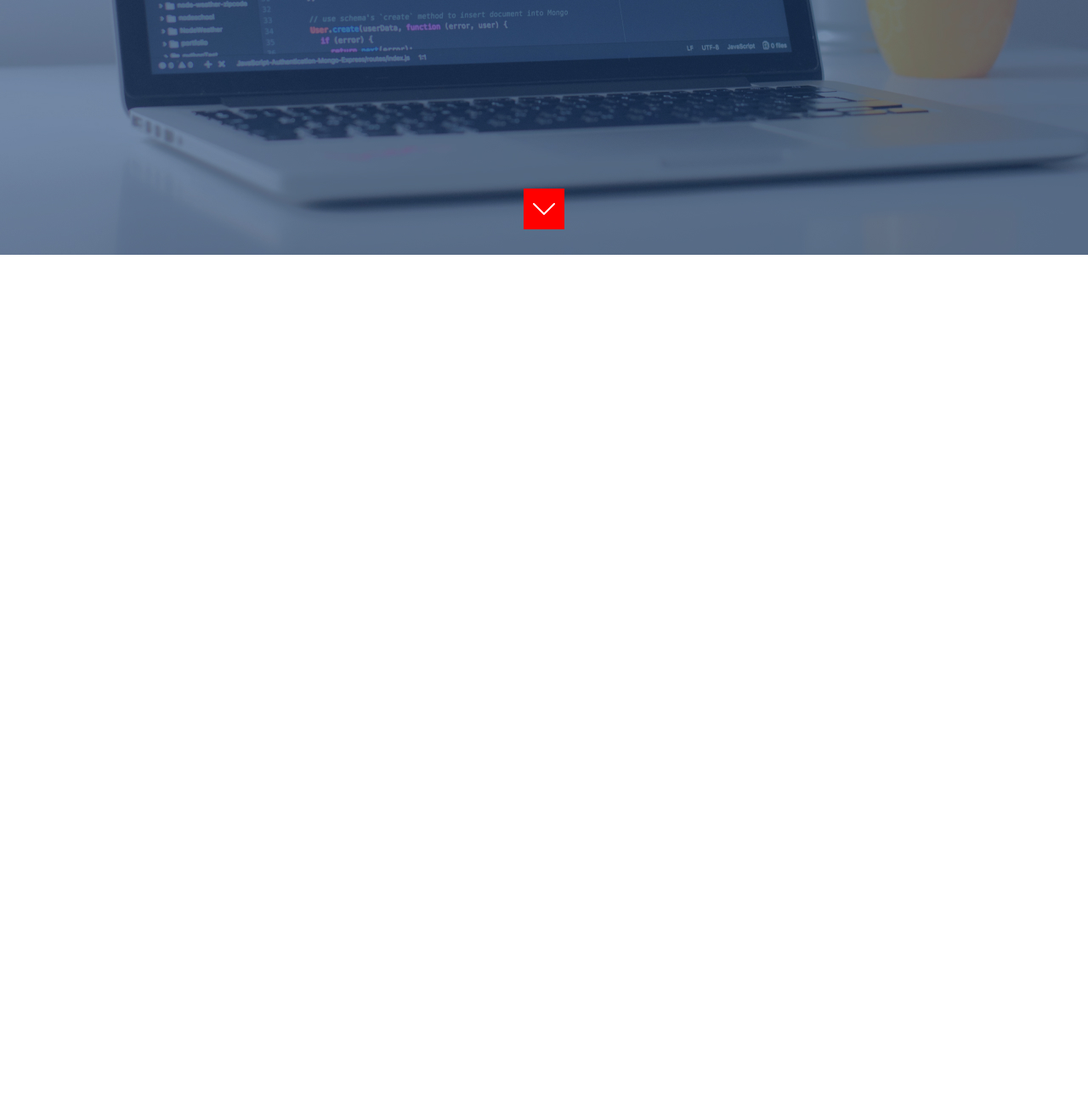
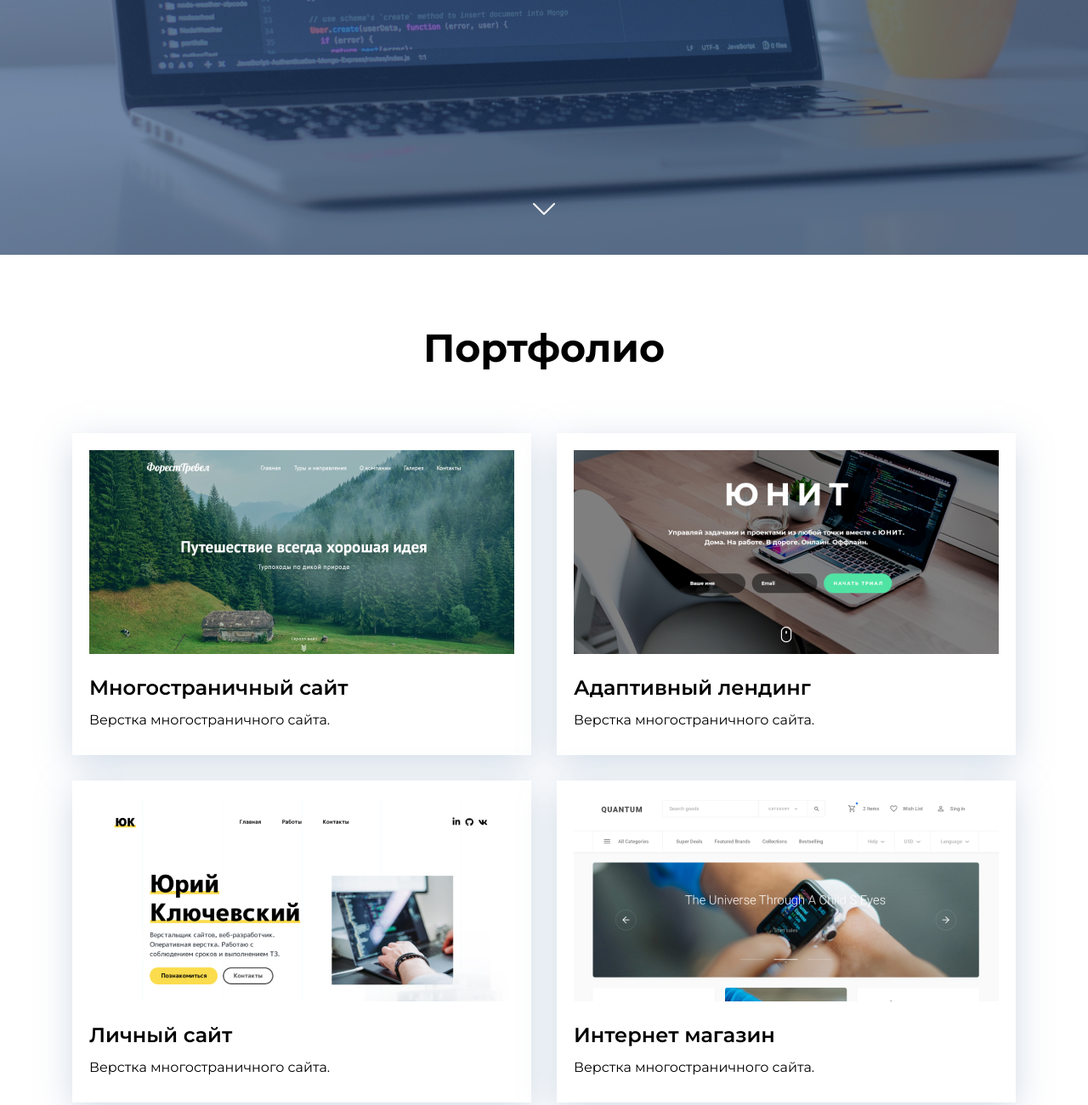
Before and after one commit to resev-dev/html-layout-portfolio-from-figma, a website: page index.html in a window 1280 px wide. Shown: the part 500-1801 px from the top of the page at 85% size. Before the commit the page ends 800 px from the top, so only its background shows below. Drawn offline with Linux system fonts and the light colour scheme.

Commit message:
верстка портфолио

```diff
--- a/index.html
+++ b/index.html
@@ -19,5 +19,42 @@
 			<img src="./img/header/arrow-down.svg" alt="arrow down">
 		</div>
 	</div>
+
+	<div class="portfolio">
+		<div class="container">
+			<h2 class="portfolio-header">Портфолио</h2>
+
+			<!-- portfolio-cards-wrapper -->
+			<div class="portfolio-cards-wrapper">
+
+				<div class="card">
+					<img class="card-img" src="./img/portfolio/forest.jpg" alt="Многостраничный сайт">
+					<h3 class="card-title">Многостраничный сайт</h3>
+					<p>Верстка многостраничного сайта.</p>
+				</div>
+
+				<div class="card">
+					<img class="card-img" src="./img/portfolio/unit.jpg" alt="Адаптивный лендинг">
+					<h3 class="card-title">Адаптивный лендинг</h3>
+					<p>Верстка многостраничного сайта.</p>
+				</div>
+
+				<div class="card">
+					<img class="card-img" src="./img/portfolio/portfolio.jpg" alt="Личный сайт ">
+					<h3 class="card-title">Личный сайт </h3>
+					<p>Верстка многостраничного сайта.</p>
+				</div>
+
+				<div class="card">
+					<img class="card-img" src="./img/portfolio/quantum.jpg" alt="Интернет магазин">
+					<h3 class="card-title">Интернет магазин</h3>
+					<p>Верстка многостраничного сайта.</p>
+				</div>
+
+			</div>
+			<!-- // portfolio-cards-wrapper -->
+
+		</div>
+	</div>
 </body>
 </html>
--- a/main.css
+++ b/main.css
@@ -1,7 +1,23 @@
+* {
+	/* теперь ширина включает в себя padding, border и размер внутреннего контента */
+	box-sizing: border-box;
+}
+
 body {
 	margin: 0;
 	font-family: 'Montserrat', sans-serif; /* прямой шрифт без засечек */
+	color: #000000;
 }
+
+.container {
+	max-width: 1110px;
+
+	/* выравнивание блочной модели по центру */
+	margin-left: auto;
+	margin-right: auto;
+}
+
+/* Header */
 
 .header {
 	/* таким образом указали родителяля всех absolute-элементов */
@@ -60,5 +76,58 @@ body {
 
 	height: 48px;
 	width: 48px;
-	background-color: red;
 }
+
+/* Portfolio */
+
+.portfolio {
+	padding-top: 80px;
+	padding-bottom: 95px; /* т.к. у карточки внешний отступ 20px, то тут его вычитали */
+}
+
+.portfolio-header {
+	margin: 0;
+	margin-bottom: 70px;
+
+	font-weight: 700;
+	font-size: 46px;
+	line-height: 1.3;
+
+	text-align: center;
+}
+
+.portfolio-cards-wrapper {
+	display: flex;
+	/* обеспечиваем перенос карточек, которые не поместились, на следующий ряд */
+	flex-wrap: wrap;
+	justify-content: space-between;
+}
+
+.card {
+	margin-bottom: 30px;
+	/* в блочной модел эта ширина подразумавает ширину внутреннего контента, если не указано box-sizing: border-box; */
+	max-width: 540px;
+	padding: 20px;
+	background-color: #fff;
+	/* отступ по X, отступ по Y (у нас вниз), радиус размытия тени, цвет тени */
+	box-shadow: 0px 10px 40px rgba(126, 155, 189, 0.35);
+}
+
+.card-img {
+	margin-bottom: 20px;
+}
+
+.card-title {
+	margin: 0;
+	margin-bottom: 13px;
+	font-weight: 600;
+	font-size: 24px;
+	line-height: 1.3;
+}
+
+.card p {
+	margin: 0;
+	margin-bottom: 10px;
+	font-size: 16px;
+	line-height: 1.3;
+}
```
Also changed, not shown: img/portfolio/forest.jpg (added), img/portfolio/portfolio.jpg (added), img/portfolio/quantum.jpg (added), img/portfolio/unit.jpg (added).
